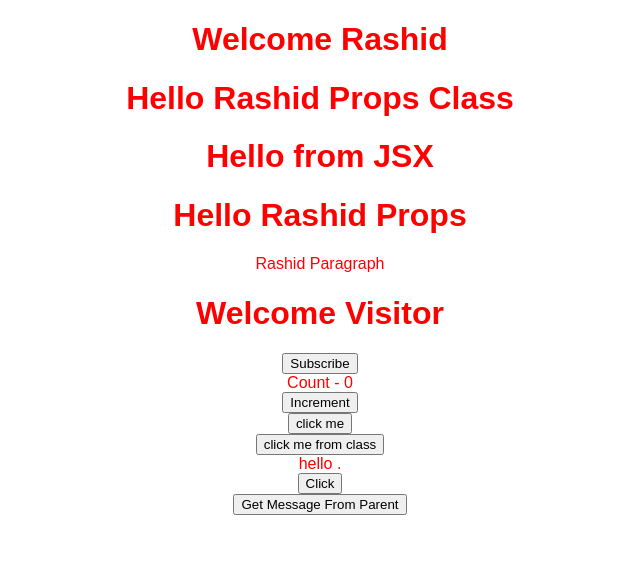
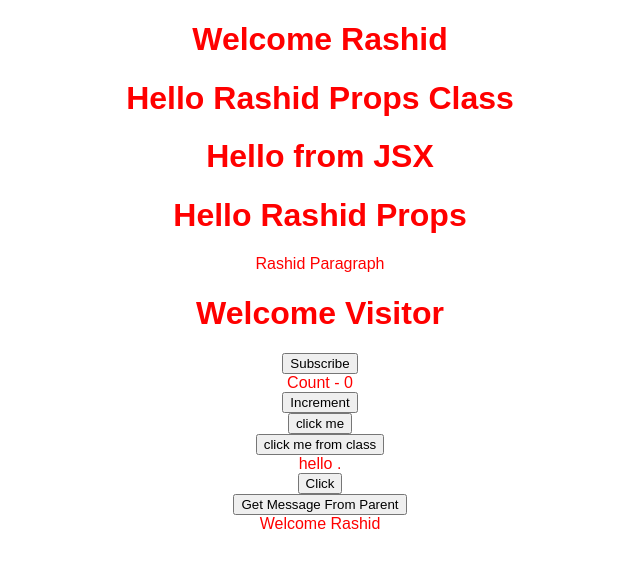
Before and after one commit to RashidKhan1234/React-Final-Repo, a React (Create React App) app in the folder React training/: page / in a window 1280 px wide. Shown: the top 568 px of the page, without its empty margins (320-960 px from the left). Built offline with nearby package versions, Linux system fonts and the light colour scheme.

Commit message:
Conditional Operators

```diff
--- a/React training/src/App.js
+++ b/React training/src/App.js
@@ -10,6 +10,7 @@ import ClickMe from "./Component/EventClick";
 import ClickfromClass from "./Component/eventClickFromClass";
 import EventBind from "./Component/EventBindFour";
 import PareCom from "./Component/ParentComponent";
+import Conditional from "./Component/COnditionalBased";
 class App extends Component {
   render() {
     return (
@@ -26,6 +27,7 @@ class App extends Component {
         <ClickfromClass />
         <EventBind />
         <PareCom />
+        <Conditional />
       </div>
     );
   }
--- /dev/null
+++ b/React training/src/Component/COnditionalBased.js
@@ -0,0 +1,32 @@
+import React, { Component } from "react";
+
+class ConditionalBasedApp extends Component {
+  constructor(props) {
+    super(props);
+    this.state = {
+      IsLogIn: true
+    };
+  }
+
+  render() {
+    return this.state.IsLogIn && <div>Welcome Rashid</div>;
+    // let message;
+    // if (this.state.IsLogIn) {
+    //   message = <div>Welcome Rashid</div>;
+    // } else {
+    //   message = <div>Welcome Guest</div>;
+    // }
+    // return this.state.IsLogIn ? (
+    //   <div>Welcome Rashid</div>
+    // ) : (
+    //   <div>Welcome Guest</div>
+    // );
+    // if (this.state.IsLogIn) {
+    //   return <div>Welcome Rashid</div>;
+    // } else {
+    //   return <div>Welcome Guest</div>;
+    // }
+  }
+}
+
+export default ConditionalBasedApp;
```
